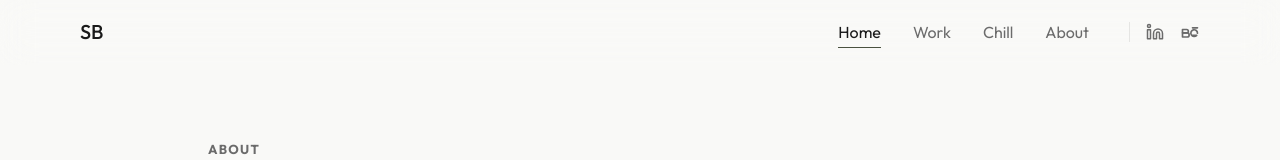
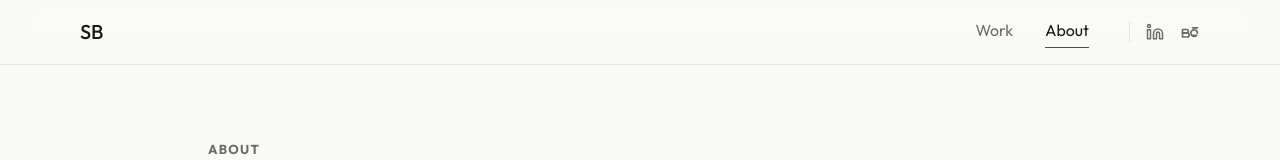
Before and after one commit to D4rkZoul1318/Website-UI, a React (Vite) app: page /about in a window 1280 px wide. Shown: the top 160 px of the page. Built offline with nearby package versions, Linux system fonts and the light colour scheme.

Commit message:
feat: custom about page navbar with working links and active state

```diff
--- a/src/app/components/AboutPage.tsx
+++ b/src/app/components/AboutPage.tsx
@@ -1,6 +1,5 @@
 import { useEffect, useRef, useState } from 'react';
 import InfiniteMenu from './InfiniteMenu';
-import { Navbar } from './Navbar';
 
 const font = 'Outfit, sans-serif';
 const nearBlack = '#1A1A1A';
@@ -92,7 +91,51 @@ export function AboutPage() {
   return (
     <div style={{ backgroundColor: bgColor, minHeight: '100vh', fontFamily: font }}>
 
-      <Navbar />
+      <nav style={{
+        position: 'fixed', top: 0, left: 0, right: 0, zIndex: 100,
+        backdropFilter: 'blur(16px)',
+        WebkitBackdropFilter: 'blur(16px)',
+        backgroundColor: 'rgba(249, 249, 247, 0.85)',
+        borderBottom: '1px solid #E5E5E3',
+      }}>
+        <div style={{ maxWidth: '1200px', margin: '0 auto', padding: '0 40px', height: '64px', display: 'flex', alignItems: 'center', justifyContent: 'space-between' }}>
+          <a href="/" style={{ fontFamily: font, fontWeight: 500, fontSize: '20px', color: nearBlack, textDecoration: 'none' }}>SB</a>
+          <div style={{ display: 'flex', alignItems: 'center', gap: '32px' }}>
+            <a href="/#projects"
+              style={{ fontFamily: font, fontWeight: 400, fontSize: '16px', color: grey, textDecoration: 'none', position: 'relative', paddingBottom: '4px', transition: 'color 200ms ease' }}
+              onMouseEnter={e => { e.currentTarget.style.color = nearBlack; (e.currentTarget.querySelector('span') as HTMLElement).style.transform = 'scaleX(1)'; }}
+              onMouseLeave={e => { e.currentTarget.style.color = grey; (e.currentTarget.querySelector('span') as HTMLElement).style.transform = 'scaleX(0)'; }}
+            >
+              Work
+              <span style={{ position: 'absolute', left: 0, right: 0, bottom: '-2px', height: '1.5px', backgroundColor: '#4A5240', transform: 'scaleX(0)', transition: 'transform 200ms ease', display: 'block' }} />
+            </a>
+            <a href="/about"
+              style={{ fontFamily: font, fontWeight: 400, fontSize: '16px', color: nearBlack, textDecoration: 'none', position: 'relative', paddingBottom: '4px' }}
+            >
+              About
+              <span style={{ position: 'absolute', left: 0, right: 0, bottom: '-2px', height: '1.5px', backgroundColor: '#4A5240', transform: 'scaleX(1)', transition: 'transform 200ms ease', display: 'block' }} />
+            </a>
+            <div style={{ display: 'flex', gap: '16px', alignItems: 'center', marginLeft: '8px', borderLeft: '1px solid #E5E5E3', paddingLeft: '16px' }}>
+              <a href="https://www.linkedin.com/in/sohum-bhatnagar-9b2301276/" target="_blank" rel="noopener noreferrer"
+                style={{ color: grey, transition: 'color 200ms', display: 'flex', alignItems: 'center' }}
+                onMouseEnter={e => (e.currentTarget.style.color = nearBlack)}
+                onMouseLeave={e => (e.currentTarget.style.color = grey)}>
+                <svg width="18" height="18" viewBox="0 0 24 24" fill="none" stroke="currentColor" strokeWidth="2" strokeLinecap="round" strokeLinejoin="round">
+                  <path d="M16 8a6 6 0 0 1 6 6v7h-4v-7a2 2 0 0 0-2-2 2 2 0 0 0-2 2v7h-4v-7a6 6 0 0 1 6-6z"/><rect x="2" y="9" width="4" height="12"/><circle cx="4" cy="4" r="2"/>
+                </svg>
+              </a>
+              <a href="https://www.behance.net/sohumbhatnagar" target="_blank" rel="noopener noreferrer"
+                style={{ color: grey, transition: 'color 200ms', display: 'flex', alignItems: 'center' }}
+                onMouseEnter={e => (e.currentTarget.style.color = nearBlack)}
+                onMouseLeave={e => (e.currentTarget.style.color = grey)}>
+                <svg width="20" height="20" viewBox="0 0 24 24" fill="none" stroke="currentColor" strokeWidth="2" strokeLinecap="round" strokeLinejoin="round">
+                  <path d="M3 9h5a2 2 0 0 1 0 4H3V9z"/><path d="M3 13h5.5a2.5 2.5 0 0 1 0 5H3v-5z"/><path d="M15 7h6"/><path d="M21 13.5a4 4 0 1 0-1 2.5h-5"/>
+                </svg>
+              </a>
+            </div>
+          </div>
+        </div>
+      </nav>
 
       {/* Hero */}
       <section style={{ paddingTop: '140px', paddingBottom: '80px', paddingLeft: '48px', paddingRight: '48px', maxWidth: '960px', margin: '0 auto' }}>
```
Also changed, not shown: 3 other files (tests, documents, lock files or other folders).
